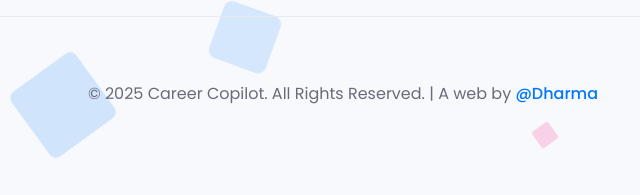
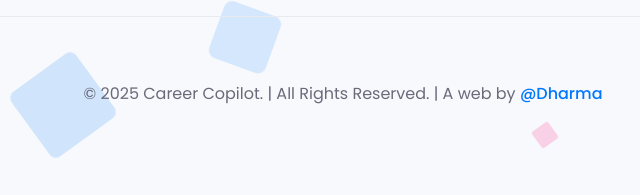
Before and after one commit to dhrma-tech/career_copilot, a website: page index.html in a window 1280 px wide. Shown: the part 1125-1320 px from the top of the page, 297-937 px from the left. Drawn offline with Linux system fonts and the light colour scheme.

Commit message:
Update index.html

```diff
--- a/index.html
+++ b/index.html
@@ -56,7 +56,7 @@
   </section>
 
   <footer class="footer">
-      <p>&copy; 2025 Career Copilot. All Rights Reserved. | A web by <a href="https://github.com/dhrma-tech" target="_blank">@Dharma</a></p>
+      <p>&copy; 2025 Career Copilot. | All Rights Reserved. | A web by <a href="https://github.com/dhrma-tech" target="_blank">@Dharma</a></p>
   </footer>
 
   <div id="login-modal" class="modal-overlay hidden">
```
